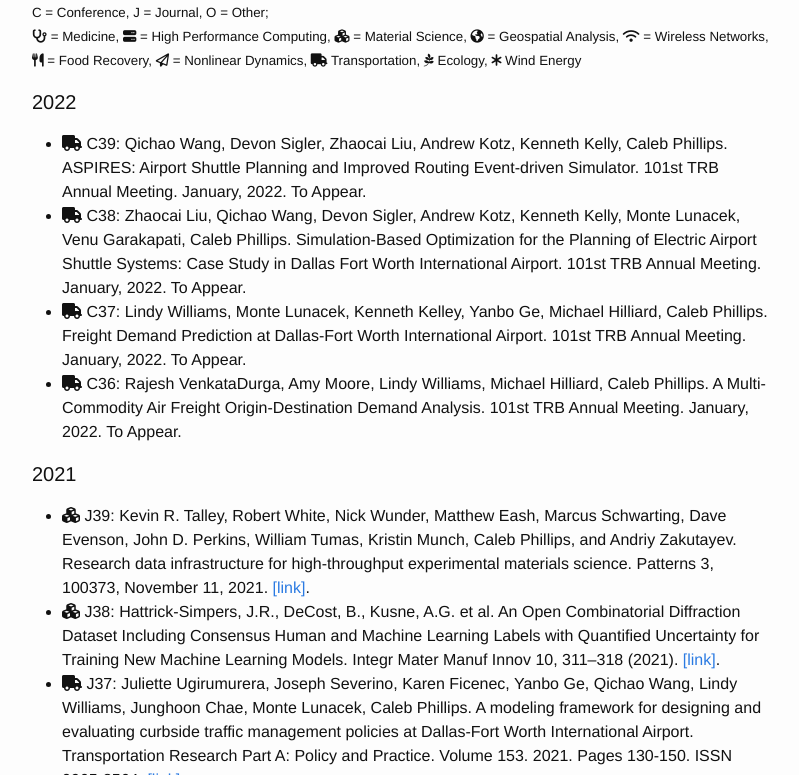
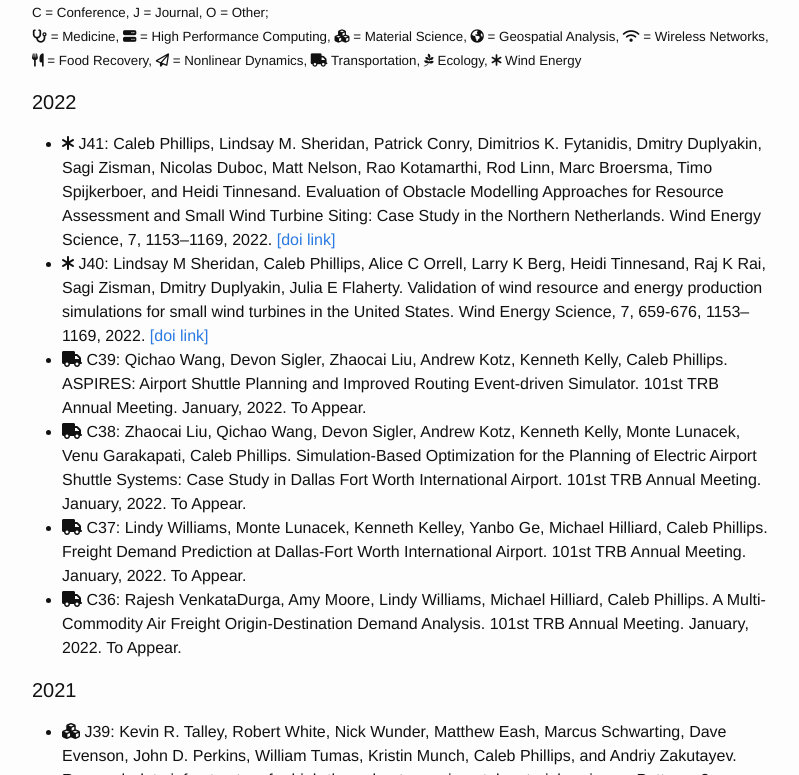
Before and after one commit to somerandomsequence/smallwhitecube, a Jekyll site: the page built from research.md, in a window 1280 px wide and 900 px high, scrolled down 759 px, cut to the strip 125-900 px from the top of the window. Shown: the whole strip, without its empty margins (238-1037 px from the left). Built offline with Jekyll 4.4.1, drawn with Linux system fonts in a browser that asks for light colours; nearby versions of some CDN libraries.

Commit message:
Update papers.html

```diff
--- a/_includes/papers.html
+++ b/_includes/papers.html
@@ -18,6 +18,13 @@
 
   <h4>2022</h4>
   <ul>
+    <li><i class="fa fa-asterisk"></i> J41: Caleb Phillips, Lindsay M. Sheridan, Patrick Conry, Dimitrios K. Fytanidis,
+      Dmitry Duplyakin, Sagi Zisman, Nicolas Duboc, Matt Nelson, Rao Kotamarthi, Rod Linn, Marc Broersma, Timo Spijkerboer,
+      and Heidi Tinnesand. Evaluation of Obstacle Modelling Approaches for Resource Assessment and Small Wind Turbine Siting: Case Study in the Northern Netherlands.
+      Wind Energy Science, 7, 1153–1169, 2022. <a href="https://doi.org/10.5194/wes-7-1153-2022">[doi link]</a></li>
+    <li><i class="fa fa-asterisk"></i> J40: Lindsay M Sheridan, Caleb Phillips, Alice C Orrell, Larry K Berg, Heidi Tinnesand, Raj K Rai,
+      Sagi Zisman, Dmitry Duplyakin, Julia E Flaherty. Validation of wind resource and energy production simulations for small wind turbines in the United States.
+      Wind Energy Science, 7, 659-676, 1153–1169, 2022. <a href="https://doi.org/10.5194/wes-7-659-2022">[doi link]</a></li>
     <li><i class="fa fa-truck" aria-hidden="true"></i> C39: Qichao Wang, Devon Sigler, Zhaocai Liu, Andrew Kotz, Kenneth Kelly, Caleb Phillips.
     ASPIRES: Airport Shuttle Planning and Improved Routing Event-driven Simulator. 101st TRB Annual Meeting. January, 2022. To Appear.</li>
     <li><i class="fa fa-truck" aria-hidden="true"></i> C38: Zhaocai Liu, Qichao Wang, Devon Sigler, Andrew Kotz, Kenneth Kelly, Monte Lunacek, Venu Garakapati, Caleb Phillips.
```
